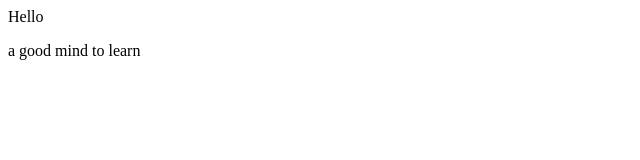
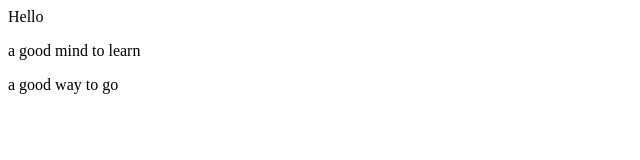
Before and after one commit to zdw19901114/test-repo, a plain HTML site: page index.html in a window 1280 px wide. Shown: the whole page, without its empty margins (0-640 px from the left). Drawn offline with Linux system fonts and the light colour scheme.

Commit message:
good way

```diff
--- a/index.html
+++ b/index.html
@@ -1,2 +1,3 @@
 <div>Hello</div>
 <p> a good mind to learn</p>
+<p> a good way to go</p>
```
